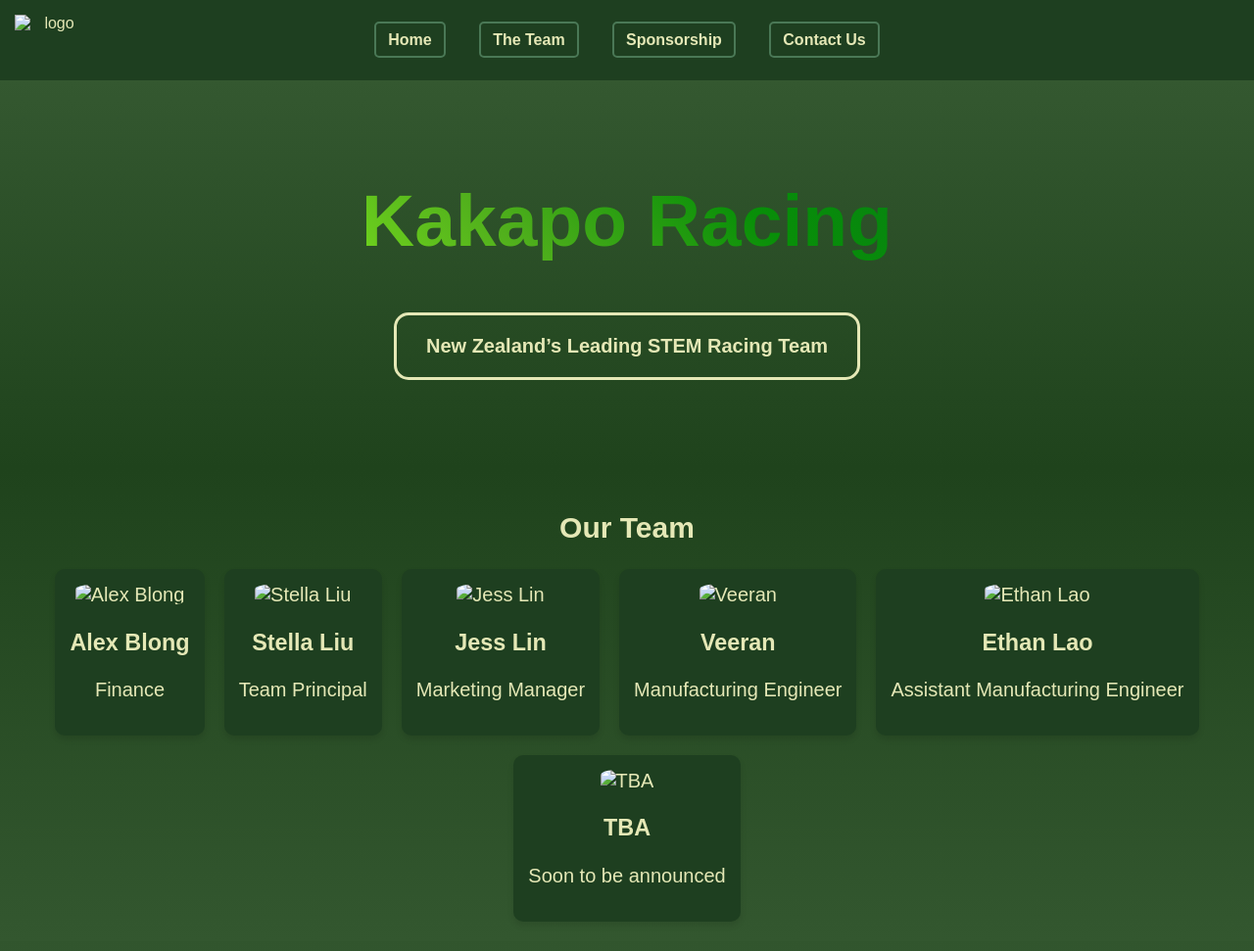
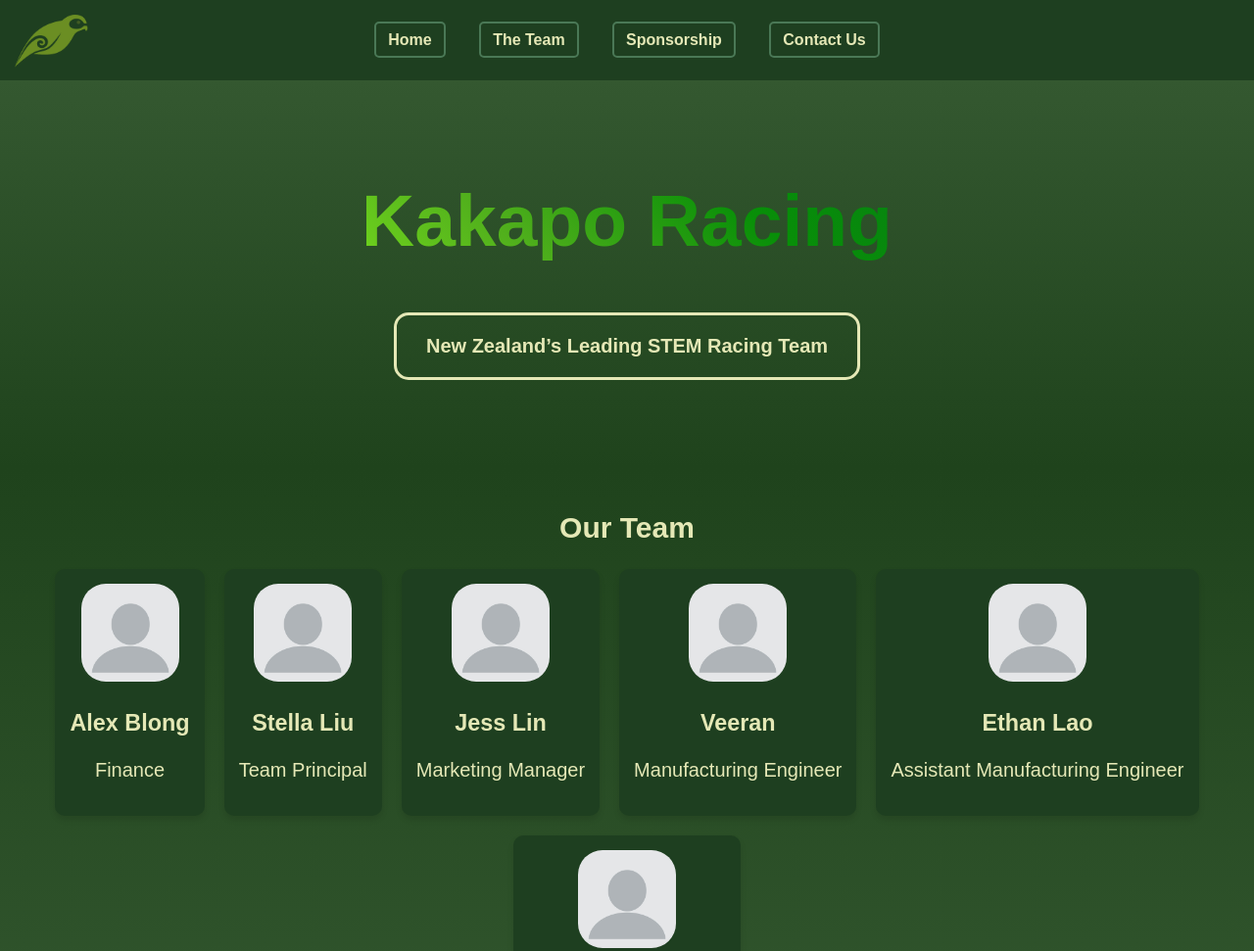
Before and after one commit to ashertenenbaum/Kakapo-Racing, a plain HTML site: page ourteam.html in a window 1280 px wide. Shown: the top 971 px of the page at 98% size. Drawn offline with Linux system fonts and the light colour scheme; the site is published under a folder, as on GitHub Pages, so addresses that start at the root find nothing.

Commit message:
Update ourteam.html

```diff
--- a/ourteam.html
+++ b/ourteam.html
@@ -5,13 +5,13 @@
     <meta name="viewport" content="width=device-width, initial-scale=1.0">
     <title>Kakapo Racing</title>
     <link rel="stylesheet" href="styles.css">
-    <link rel="icon" type="image/x-icon" href="/assets/ScalableKakapo.png">
+    <link rel="icon" type="image/x-icon" href="assets/ScalableKakapo.png">
 </head>
 <body>
     <nav class="navbar">
         <input type="checkbox" id="logo-click" class="logo-checkbox">
         <label for="logo-click" class="logo-label">
-        <img class="logo" src="/assets/ScalableKakapo.png" alt="logo">
+        <img class="logo" src="assets/ScalableKakapo.png" alt="logo">
         <ul>
             <li><a href="index.html">Home</a></li>
             <li><a href="ourteam.html">The Team</a></li>
@@ -27,32 +27,32 @@
         <h2>Our Team</h2>
         <div class="team-grid">
             <div class="team-member">
-                <img src="/assets/team-photos/alex.jpg" alt="Alex Blong">
+                <img src="assets/team-photos/alex.jpg" alt="Alex Blong">
                 <h3>Alex Blong</h3>
                 <p>Finance</p>
             </div>
             <div class="team-member">
-                <img src="/assets/team-photos/stella.jpg" alt="Stella Liu">
+                <img src="assets/team-photos/stella.jpg" alt="Stella Liu">
                 <h3>Stella Liu</h3>
                 <p>Team Principal</p>
             </div>
             <div class="team-member">
-                <img src="/assets/team-photos/jess.jpg" alt="Jess Lin">
+                <img src="assets/team-photos/jess.jpg" alt="Jess Lin">
                 <h3>Jess Lin</h3>
                 <p>Marketing Manager</p>
             </div>
             <div class="team-member">
-                <img src="/assets/team-photos/veeran.jpg" alt="Veeran">
+                <img src="assets/team-photos/veeran.jpg" alt="Veeran">
                 <h3>Veeran</h3>
                 <p>Manufacturing Engineer</p>
             </div>
             <div class="team-member">
-                <img src="/assets/team-photos/ethan.jpg" alt="Ethan Lao">
+                <img src="assets/team-photos/ethan.jpg" alt="Ethan Lao">
                 <h3>Ethan Lao</h3>
                 <p>Assistant Manufacturing Engineer</p>
             </div>
             <div class="team-member">
-                <img src="/assets/team-photos/TBA.jpg" alt="TBA">
+                <img src="assets/team-photos/TBA.jpg" alt="TBA">
                 <h3>TBA</h3>
                 <p>Soon to be announced</p>
             </div>
```
